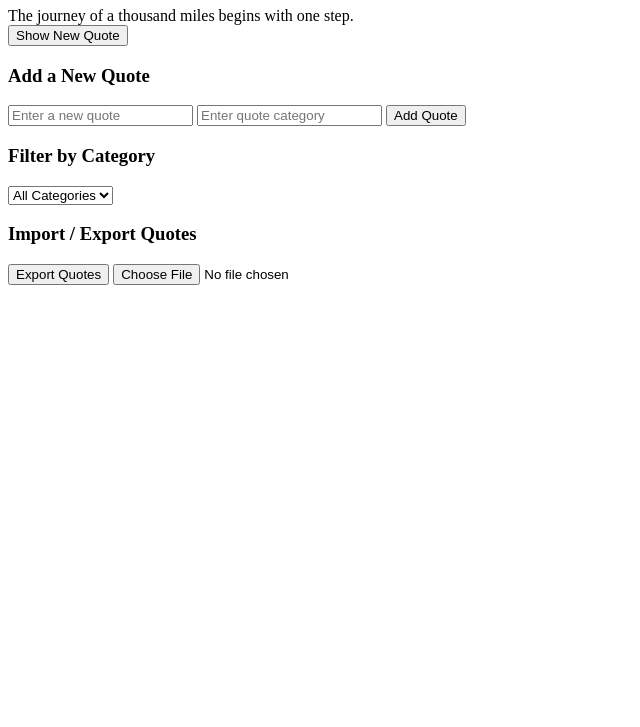
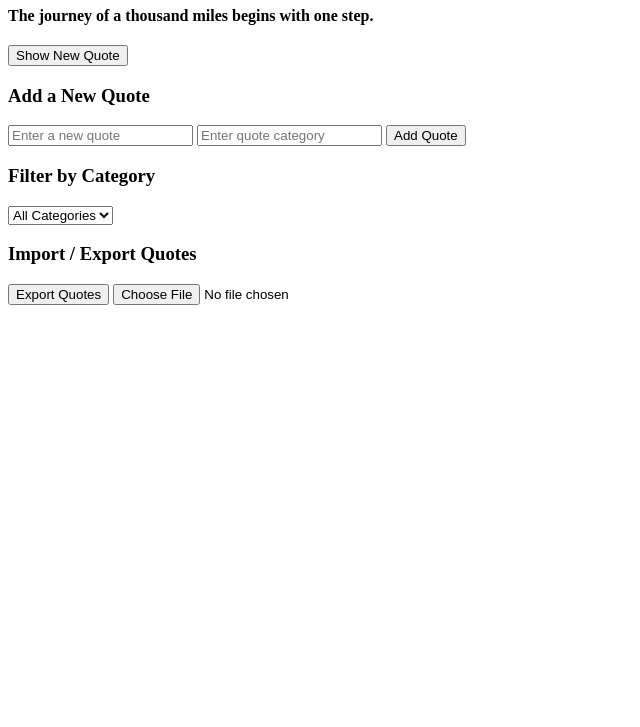
Before and after one commit to ronaldbett64/alx_fe_javascript, a plain HTML site: page dom-manipulation/index.html in a window 1280 px wide. Shown: the part 73-800 px from the top of the page, without its empty margins (0-640 px from the left). Drawn offline with Linux system fonts and the light colour scheme.

Commit message:
Update index.html

```diff
--- a/dom-manipulation/index.html
+++ b/dom-manipulation/index.html
@@ -8,23 +8,28 @@
 <body>
   <h1>Dynamic Quote Generator</h1>
 
-  <div id="quoteDisplay"></div>
+  <!-- Display Area -->
+  <div id="quoteDisplay" style="margin-bottom: 20px; font-weight: bold;"></div>
   <button id="newQuote">Show New Quote</button>
 
+  <!-- Add Quote -->
   <h3>Add a New Quote</h3>
   <input id="newQuoteText" type="text" placeholder="Enter a new quote" />
   <input id="newQuoteCategory" type="text" placeholder="Enter quote category" />
   <button id="addQuoteBtn">Add Quote</button>
 
+  <!-- Filter -->
   <h3>Filter by Category</h3>
   <select id="categoryFilter">
     <option value="all">All Categories</option>
   </select>
 
+  <!-- Import / Export -->
   <h3>Import / Export Quotes</h3>
   <button id="exportBtn">Export Quotes</button>
   <input type="file" id="importFile" accept=".json" />
 
+  <!-- Script -->
   <script src="script.js"></script>
 </body>
 </html>
```
